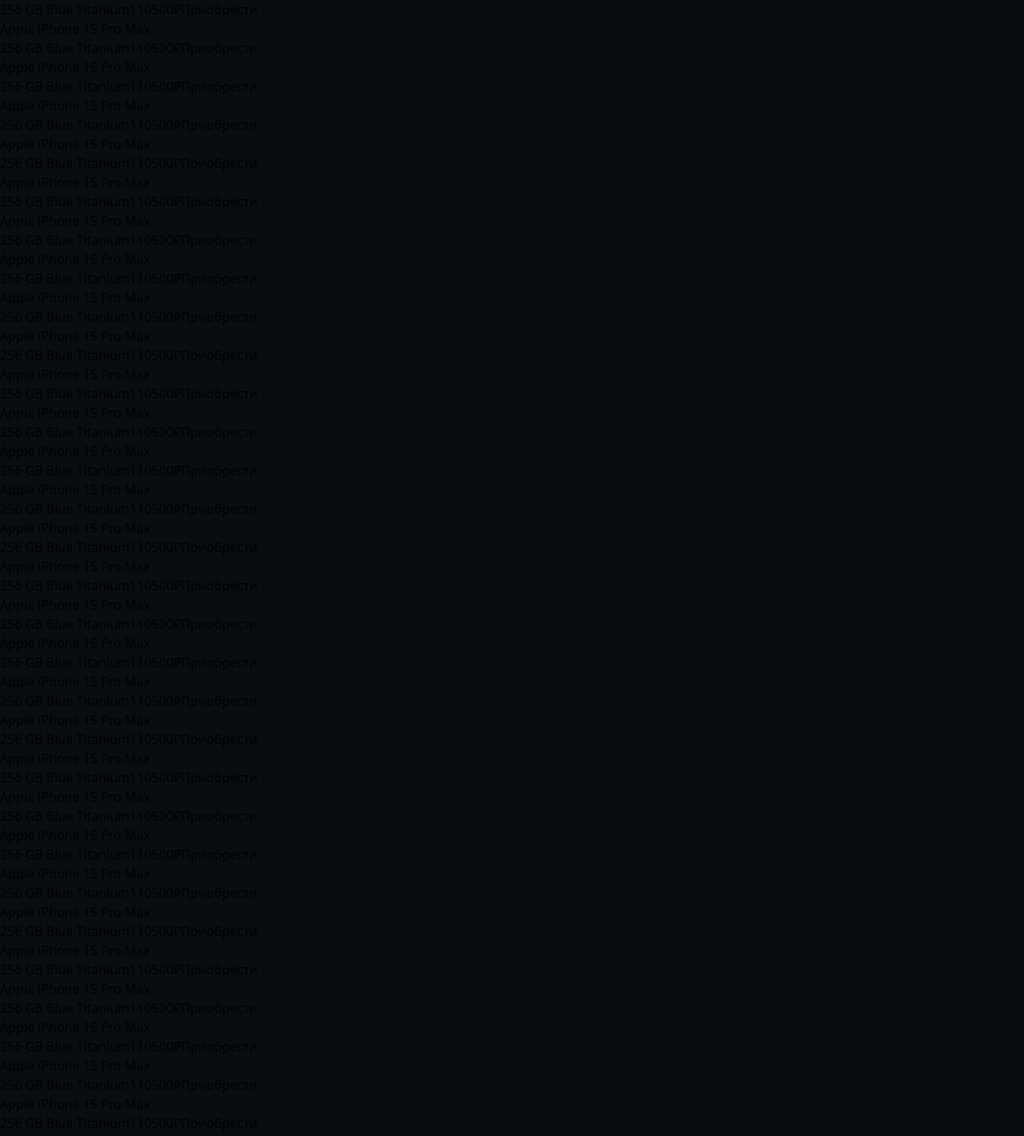
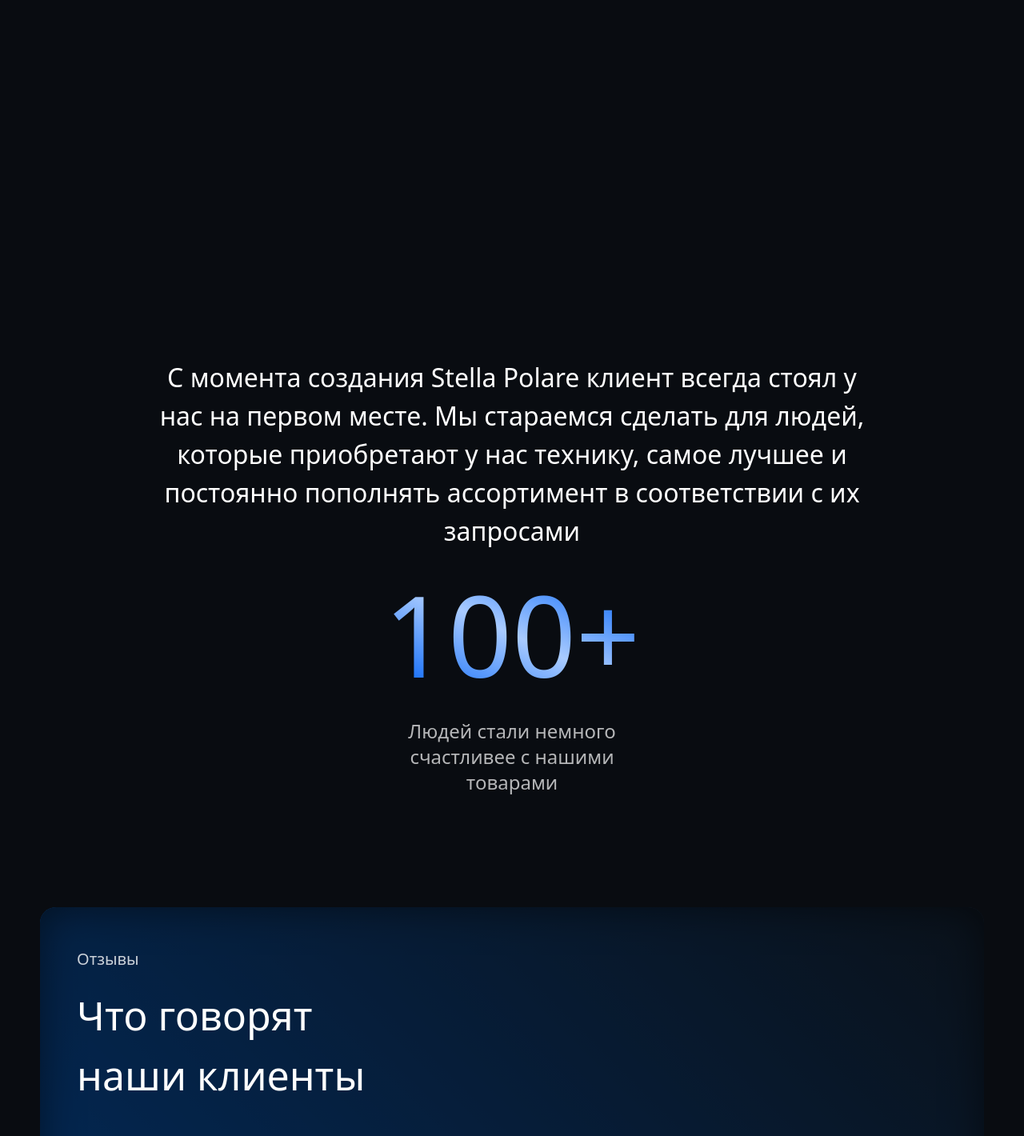
Before and after one commit to Himura-777/Stella_Polare, a Vue app: page / in a window 1280 px wide. Shown: the part 4007-5427 px from the top of the page at 80% size. Built offline with nearby package versions, Linux system fonts and the light colour scheme.

Commit message:
Initial commit

```diff
--- a/src/App.vue
+++ b/src/App.vue
@@ -425,8 +425,11 @@
           </ul>
         </div>
 
-        <ul class="products_list active" id="Apple_content">
-          <li class="product_item">
+        <ul
+          class="pl-[3.907%] mt-[72px] flex gap-x-[42px] h-[500px] w-full overflow-x-scroll whitespace-nowrap scrollbar-none invisible opacity-0 transition-opacity duration-300 ease-linear delay-300"
+          id="Apple_content"
+        >
+          <li class="h-full w-[388px] pt-[34px] pl-[34px] pb-[33px] flex flex-col justify-end">
             <div class="overlay"></div>
             <span class="product_title">Apple iPhone 15 Pro Max<br />256 GB Blue Titanium</span>
             <span class="product_price">110500₽</span>
@@ -458,166 +461,6 @@
           </li>
           <li class="product_item">
             <div class="overlay"></div>
-            <span class="product_title">Apple iPhone 15 Pro Max<br />256 GB Blue Titanium</span>
-            <span class="product_price">110500₽</span>
-            <button class="product_purchase" type="button">Приобрести</button>
-          </li>
-        </ul>
-        <ul class="products_list" id="Dyson_content">
-          <li class="product_item">
-            <span class="product_title">Apple iPhone 15 Pro Max<br />256 GB Blue Titanium</span>
-            <span class="product_price">110500₽</span>
-            <button class="product_purchase" type="button">Приобрести</button>
-          </li>
-          <li class="product_item">
-            <span class="product_title">Apple iPhone 15 Pro Max<br />256 GB Blue Titanium</span>
-            <span class="product_price">110500₽</span>
-            <button class="product_purchase" type="button">Приобрести</button>
-          </li>
-          <li class="product_item">
-            <span class="product_title">Apple iPhone 15 Pro Max<br />256 GB Blue Titanium</span>
-            <span class="product_price">110500₽</span>
-            <button class="product_purchase" type="button">Приобрести</button>
-          </li>
-          <li class="product_item">
-            <span class="product_title">Apple iPhone 15 Pro Max<br />256 GB Blue Titanium</span>
-            <span class="product_price">110500₽</span>
-            <button class="product_purchase" type="button">Приобрести</button>
-          </li>
-          <li class="product_item">
-            <span class="product_title">Apple iPhone 15 Pro Max<br />256 GB Blue Titanium</span>
-            <span class="product_price">110500₽</span>
-            <button class="product_purchase" type="button">Приобрести</button>
-          </li>
-          <li class="product_item">
-            <span class="product_title">Apple iPhone 15 Pro Max<br />256 GB Blue Titanium</span>
-            <span class="product_price">110500₽</span>
-            <button class="product_purchase" type="button">Приобрести</button>
-          </li>
-        </ul>
-        <ul class="products_list" id="Sony_content">
-          <li class="product_item">
-            <span class="product_title">Apple iPhone 15 Pro Max<br />256 GB Blue Titanium</span>
-            <span class="product_price">110500₽</span>
-            <button class="product_purchase" type="button">Приобрести</button>
-          </li>
-          <li class="product_item">
-            <span class="product_title">Apple iPhone 15 Pro Max<br />256 GB Blue Titanium</span>
-            <span class="product_price">110500₽</span>
-            <button class="product_purchase" type="button">Приобрести</button>
-          </li>
-          <li class="product_item">
-            <span class="product_title">Apple iPhone 15 Pro Max<br />256 GB Blue Titanium</span>
-            <span class="product_price">110500₽</span>
-            <button class="product_purchase" type="button">Приобрести</button>
-          </li>
-          <li class="product_item">
-            <span class="product_title">Apple iPhone 15 Pro Max<br />256 GB Blue Titanium</span>
-            <span class="product_price">110500₽</span>
-            <button class="product_purchase" type="button">Приобрести</button>
-          </li>
-          <li class="product_item">
-            <span class="product_title">Apple iPhone 15 Pro Max<br />256 GB Blue Titanium</span>
-            <span class="product_price">110500₽</span>
-            <button class="product_purchase" type="button">Приобрести</button>
-          </li>
-          <li class="product_item">
-            <span class="product_title">Apple iPhone 15 Pro Max<br />256 GB Blue Titanium</span>
-            <span class="product_price">110500₽</span>
-            <button class="product_purchase" type="button">Приобрести</button>
-          </li>
-        </ul>
-        <ul class="products_list" id="Xiaomi_content">
-          <li class="product_item">
-            <span class="product_title">Apple iPhone 15 Pro Max<br />256 GB Blue Titanium</span>
-            <span class="product_price">110500₽</span>
-            <button class="product_purchase" type="button">Приобрести</button>
-          </li>
-          <li class="product_item">
-            <span class="product_title">Apple iPhone 15 Pro Max<br />256 GB Blue Titanium</span>
-            <span class="product_price">110500₽</span>
-            <button class="product_purchase" type="button">Приобрести</button>
-          </li>
-          <li class="product_item">
-            <span class="product_title">Apple iPhone 15 Pro Max<br />256 GB Blue Titanium</span>
-            <span class="product_price">110500₽</span>
-            <button class="product_purchase" type="button">Приобрести</button>
-          </li>
-          <li class="product_item">
-            <span class="product_title">Apple iPhone 15 Pro Max<br />256 GB Blue Titanium</span>
-            <span class="product_price">110500₽</span>
-            <button class="product_purchase" type="button">Приобрести</button>
-          </li>
-          <li class="product_item">
-            <span class="product_title">Apple iPhone 15 Pro Max<br />256 GB Blue Titanium</span>
-            <span class="product_price">110500₽</span>
-            <button class="product_purchase" type="button">Приобрести</button>
-          </li>
-          <li class="product_item">
-            <span class="product_title">Apple iPhone 15 Pro Max<br />256 GB Blue Titanium</span>
-            <span class="product_price">110500₽</span>
-            <button class="product_purchase" type="button">Приобрести</button>
-          </li>
-        </ul>
-        <ul class="products_list" id="Xbox_content">
-          <li class="product_item">
-            <span class="product_title">Apple iPhone 15 Pro Max<br />256 GB Blue Titanium</span>
-            <span class="product_price">110500₽</span>
-            <button class="product_purchase" type="button">Приобрести</button>
-          </li>
-          <li class="product_item">
-            <span class="product_title">Apple iPhone 15 Pro Max<br />256 GB Blue Titanium</span>
-            <span class="product_price">110500₽</span>
-            <button class="product_purchase" type="button">Приобрести</button>
-          </li>
-          <li class="product_item">
-            <span class="product_title">Apple iPhone 15 Pro Max<br />256 GB Blue Titanium</span>
-            <span class="product_price">110500₽</span>
-            <button class="product_purchase" type="button">Приобрести</button>
-          </li>
-          <li class="product_item">
-            <span class="product_title">Apple iPhone 15 Pro Max<br />256 GB Blue Titanium</span>
-            <span class="product_price">110500₽</span>
-            <button class="product_purchase" type="button">Приобрести</button>
-          </li>
-          <li class="product_item">
-            <span class="product_title">Apple iPhone 15 Pro Max<br />256 GB Blue Titanium</span>
-            <span class="product_price">110500₽</span>
-            <button class="product_purchase" type="button">Приобрести</button>
-          </li>
-          <li class="product_item">
-            <span class="product_title">Apple iPhone 15 Pro Max<br />256 GB Blue Titanium</span>
-            <span class="product_price">110500₽</span>
-            <button class="product_purchase" type="button">Приобрести</button>
-          </li>
-        </ul>
-        <ul class="products_list" id="Apple_content">
-          <li class="product_item">
-            <span class="product_title">Apple iPhone 15 Pro Max<br />256 GB Blue Titanium</span>
-            <span class="product_price">110500₽</span>
-            <button class="product_purchase" type="button">Приобрести</button>
-          </li>
-          <li class="product_item">
-            <span class="product_title">Apple iPhone 15 Pro Max<br />256 GB Blue Titanium</span>
-            <span class="product_price">110500₽</span>
-            <button class="product_purchase" type="button">Приобрести</button>
-          </li>
-          <li class="product_item">
-            <span class="product_title">Apple iPhone 15 Pro Max<br />256 GB Blue Titanium</span>
-            <span class="product_price">110500₽</span>
-            <button class="product_purchase" type="button">Приобрести</button>
-          </li>
-          <li class="product_item">
-            <span class="product_title">Apple iPhone 15 Pro Max<br />256 GB Blue Titanium</span>
-            <span class="product_price">110500₽</span>
-            <button class="product_purchase" type="button">Приобрести</button>
-          </li>
-          <li class="product_item">
-            <span class="product_title">Apple iPhone 15 Pro Max<br />256 GB Blue Titanium</span>
-            <span class="product_price">110500₽</span>
-            <button class="product_purchase" type="button">Приобрести</button>
-          </li>
-          <li class="product_item">
             <span class="product_title">Apple iPhone 15 Pro Max<br />256 GB Blue Titanium</span>
             <span class="product_price">110500₽</span>
             <button class="product_purchase" type="button">Приобрести</button>
```
